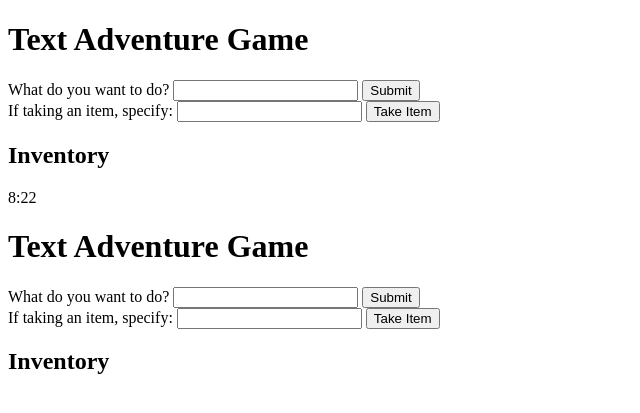
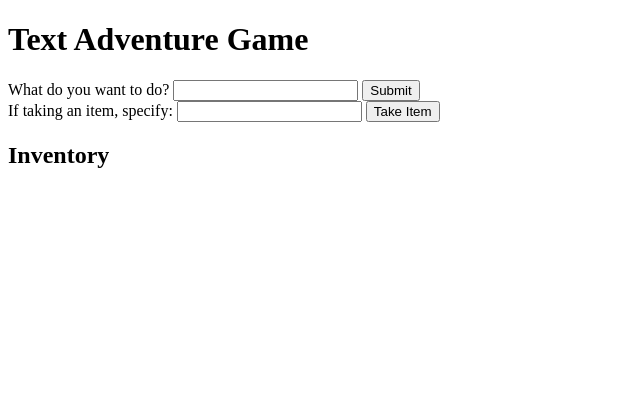
Before and after one commit to croasie-em/Group_Text_Adventure_Game, a Python web app: template Templates/index.html in a window 1280 px wide. Shown: the top 413 px of the page, without its empty margins (0-640 px from the left). Run offline with Jinja, Linux system fonts and the light colour scheme; the template is opened without the code that fills it, so the values that code supplies are empty.

Commit message:
Correct mis-pasted code at the top of the file

```diff
--- a/Templates/index.html
+++ b/Templates/index.html
@@ -25,31 +25,3 @@
     {{ inventory_desc|safe }}
 </body>
 </html>
-8:22
-<!DOCTYPE html>
-<html lang="en">
-<head>
-    <meta charset="UTF-8">
-    <title>Text Adventure Game</title>
-</head>
-<body>
-    <h1>Text Adventure Game</h1>
-    {{ intro|safe }}
-    {{ location_desc|safe }}
-    {% if message %}
-        <p>{{ message }}</p>
-    {% endif %}
-    <form method="POST" action="{{ url_for('action') }}">
-        <label for="action">What do you want to do?</label>
-        <input type="text" name="action" id="action" required>
-        <button type="submit">Submit</button>
-    </form>
-    <form method="POST" action="{{ url_for('action') }}">
-        <label for="item">If taking an item, specify:</label>
-        <input type="text" name="item" id="item">
-        <button type="submit" name="action" value="take">Take Item</button>
-    </form>
-    <h2>Inventory</h2>
-    {{ inventory_desc|safe }}
-</body>
-</html>
```
